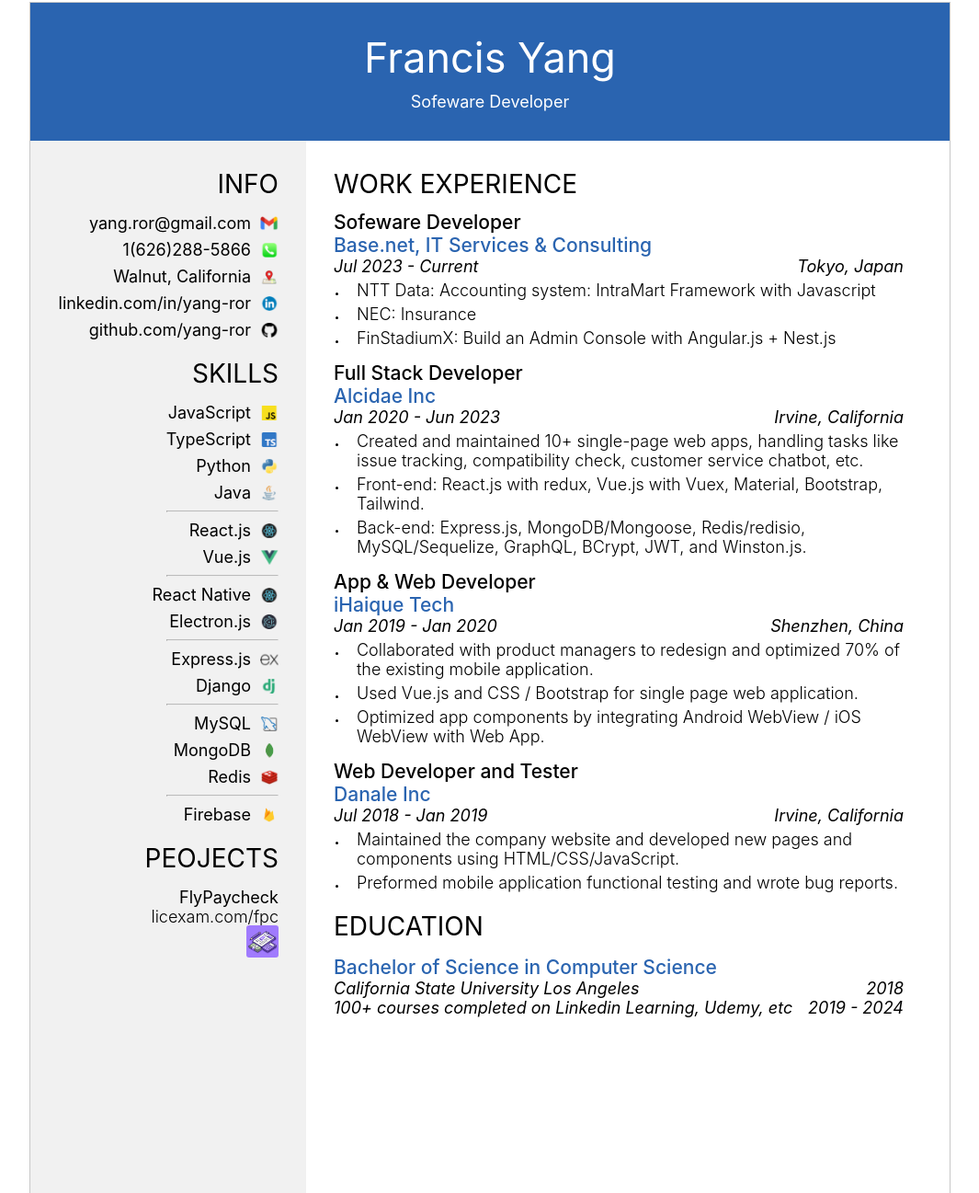
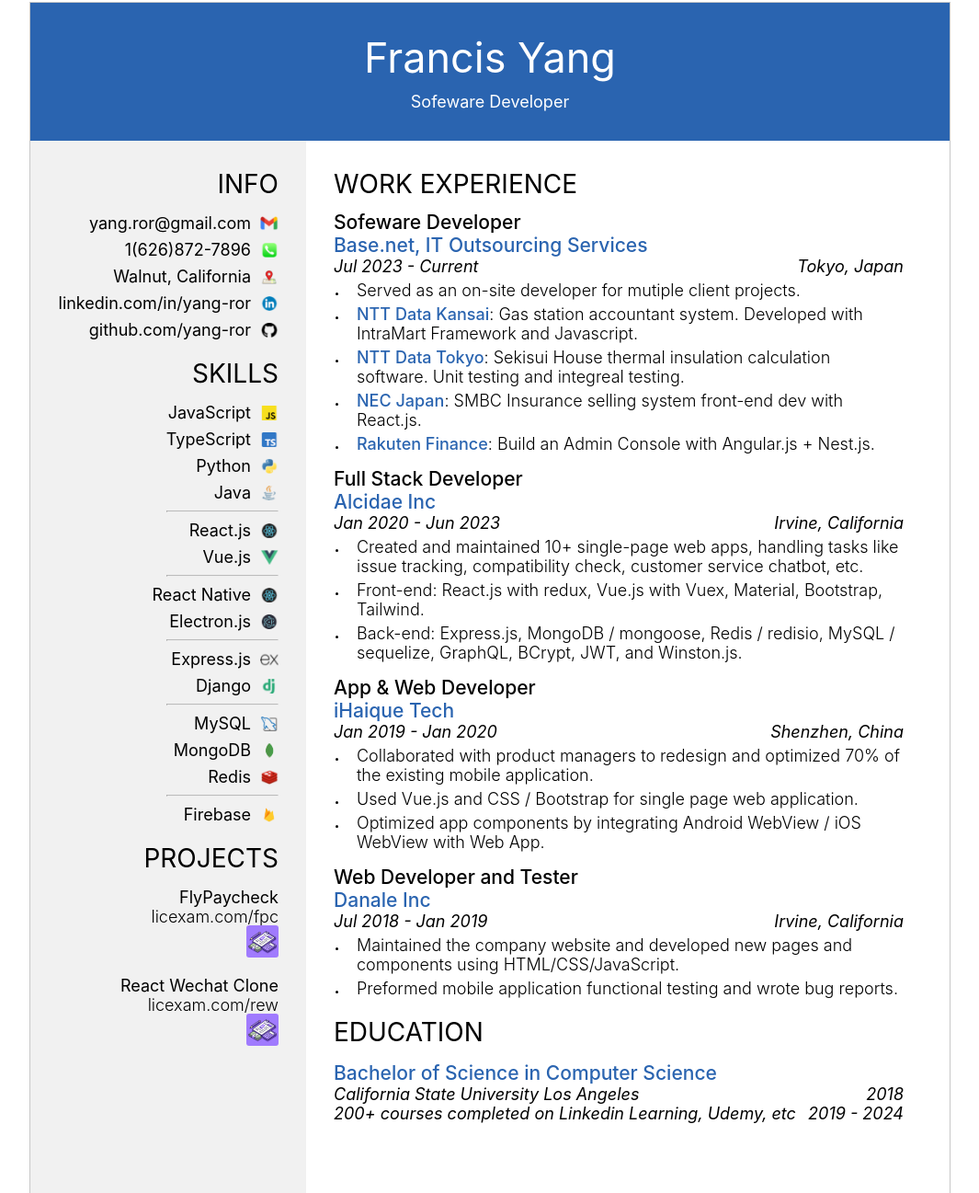
Before and after one commit to yang-ror/resume-written-in-html, a plain HTML site: page index.html in a window 1280 px wide. Shown: the part 6-1303 px from the top of the page at 92% size, without its empty margins (107-1172 px from the left). Drawn offline with Linux system fonts and the light colour scheme.

Commit message:
add description for base

```diff
--- a/css/styles.css
+++ b/css/styles.css
@@ -190,6 +190,10 @@ main .description {
     margin-bottom: 0;
 }
 
+main .description b {
+    font-weight: 500;
+}
+
 @media print {
     header {
         -webkit-print-color-adjust: exact;
--- a/index.html
+++ b/index.html
@@ -22,7 +22,7 @@
                 <div class="item-group">
                     <div>yang.ror@gmail.com<span class="icon" ><img alt="icon" src="./assets/gmail.png" /></span></div>
                     <!-- <div>080-3526-2388<span class="icon" ><img alt="icon" src="./assets/phone.png" /></span></div> -->
-                    <div>1(626)288-5866<span class="icon" ><img alt="icon" src="./assets/phone.png" /></span></div>
+                    <div>1(626)872-7896<span class="icon" ><img alt="icon" src="./assets/phone.png" /></span></div>
                     <!-- <div>Arakawa, Tokyo, Japan<span class="icon" ><img alt="icon" src="./assets/tokyo.png" /></span></div> -->
                     <div>Walnut, California<span class="icon" ><img alt="icon" src="./assets/location.png" /></span></div>
                     <div>linkedin.com/in/yang-ror<span class="icon" ><img alt="icon" src="./assets/linkedin.png" /></span></div>
@@ -57,10 +57,16 @@
             </section>
 
             <section id="project" class="info-container">
-                <h2>PEOJECTS</h2>
+                <h2>PROJECTS</h2>
                 <div class="item-group">
                     <div>
                         <span class="big-icon-text"><div>FlyPaycheck</div><div class="project-url">licexam.com/fpc</div></span>
+                        <span class="big-icon"><img alt="icon" src="./assets/fpc.jpeg" /></span>
+                    </div>
+                </div>
+                <div class="item-group">
+                    <div>
+                        <span class="big-icon-text"><div>React Wechat Clone</div><div class="project-url">licexam.com/rew</div></span>
                         <span class="big-icon"><img alt="icon" src="./assets/fpc.jpeg" /></span>
                     </div>
                 </div>
@@ -73,12 +79,14 @@
 
         <section class="experience">
             <h3>Sofeware Developer</h3>
-            <h3 class="company">Base.net, IT Services & Consulting</h3>
+            <h3 class="company">Base.net, IT Outsourcing Services</h3>
             <div class="date-and-location"><span>Jul 2023 - Current</span><span class="align-right-text">Tokyo, Japan</span></div>
             <ul class="description">
-                <li>NTT Data: Accounting system: IntraMart Framework with Javascript</li>
-                <li>NEC: Insurance </li>
-                <li>FinStadiumX: Build an Admin Console with Angular.js + Nest.js</li>
+                <li>Served as an on-site developer for mutiple client projects.</li>
+                <li><b class="company">NTT Data Kansai</b>: Gas station accountant system. Developed with IntraMart Framework and Javascript.</li>
+                <li><b class="company">NTT Data Tokyo</b>: Sekisui House thermal insulation calculation software. Unit testing and integreal testing.</li>
+                <li><b class="company">NEC Japan</b>: SMBC Insurance selling system front-end dev with React.js.</li>
+                <li><b class="company">Rakuten Finance</b>: Build an Admin Console with Angular.js + Nest.js.</li>
             </ul>
         </section>
 
@@ -89,7 +97,7 @@
             <ul class="description">
                 <li>Created and maintained 10+ single-page web apps, handling tasks like issue tracking, compatibility check, customer service chatbot, etc.</li>
                 <li>Front-end: React.js with redux, Vue.js with Vuex, Material, Bootstrap, Tailwind.</li>
-                <li>Back-end: Express.js, MongoDB/Mongoose, Redis/redisio, MySQL/Sequelize, GraphQL, BCrypt, JWT, and Winston.js.</li>
+                <li>Back-end: Express.js, MongoDB / mongoose, Redis / redisio, MySQL / sequelize, GraphQL, BCrypt, JWT, and Winston.js.</li>
             </ul>
         </section>
 
@@ -119,7 +127,7 @@
         <section class="experience">
             <h3 class="company">Bachelor of Science in Computer Science</h3>
             <div class="date-and-location">California State University Los Angeles<span class="align-right-text">2018</span></div>
-            <div class="date-and-location">100+ courses completed on Linkedin Learning, Udemy, etc<span class="align-right-text">2019 - 2024</span></div>
+            <div class="date-and-location">200+ courses completed on Linkedin Learning, Udemy, etc<span class="align-right-text">2019 - 2024</span></div>
         </section>
     </main>
 </article>
```
